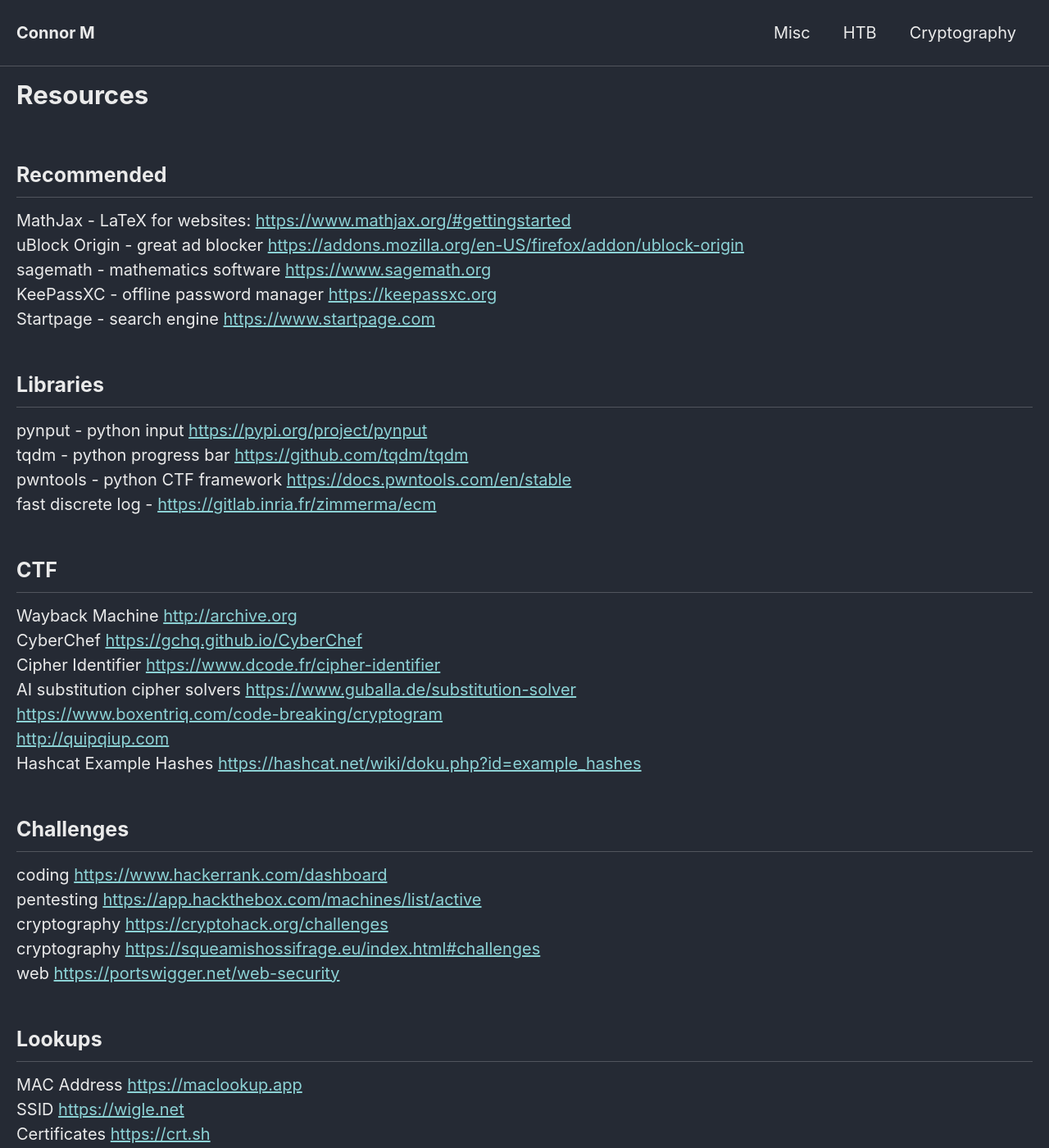
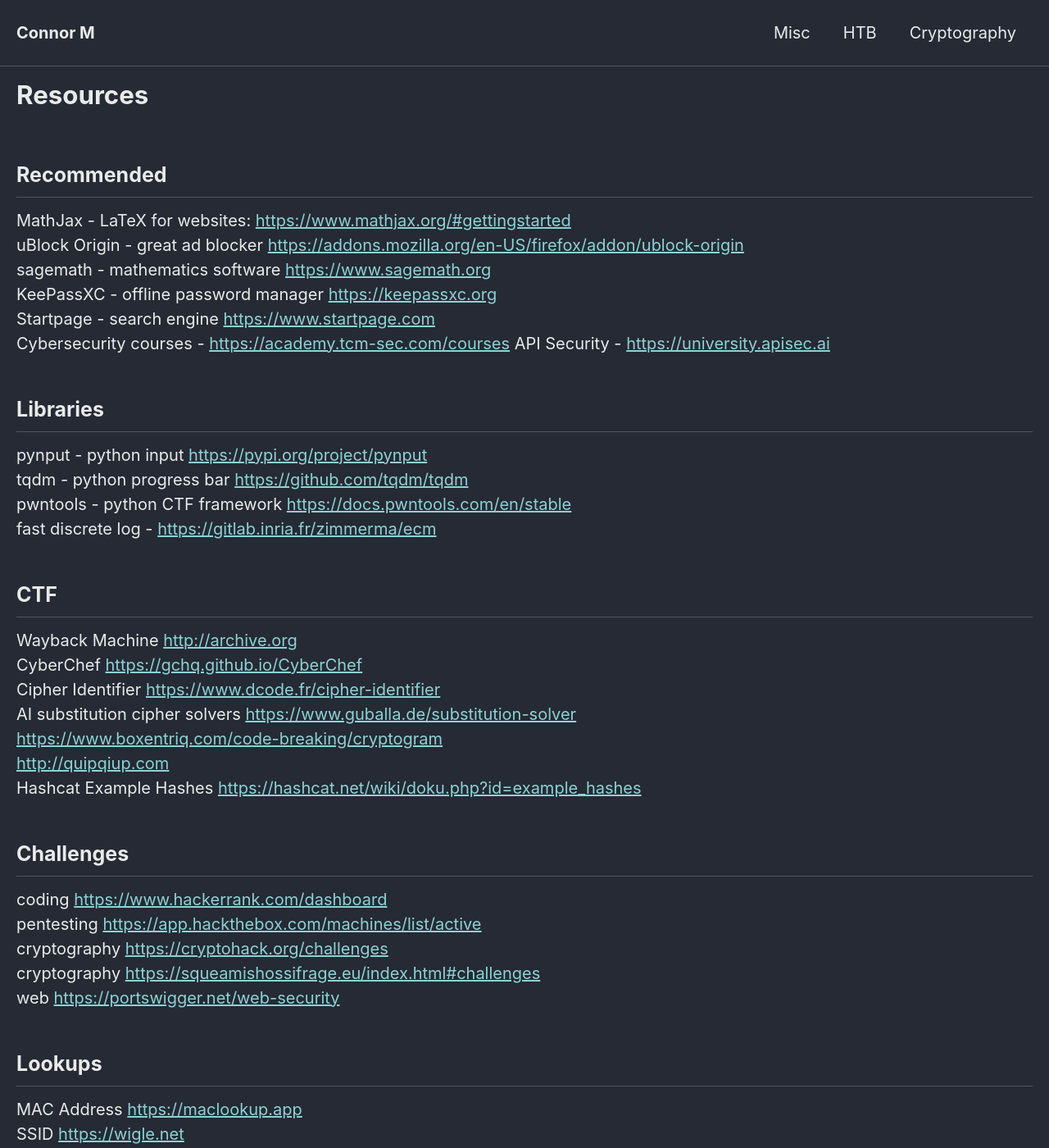
Before and after one commit to Connor-McCartney/Connor-McCartney.github.io, a Jekyll site: the page built from _pages/misc/resources.md, in a window 1280 px wide and 1400 px high. Shown: the whole window at 82% size. Built offline with Jekyll 4.4.1, drawn with Linux system fonts in a browser that asks for light colours; cached includes are drawn as plain includes; some of the changed text lies outside the part shown.

Commit message:
Update resources.md

```diff
--- a/_pages/misc/resources.md
+++ b/_pages/misc/resources.md
@@ -10,6 +10,8 @@ uBlock Origin - great ad blocker <https://addons.mozilla.org/en-US/firefox/addon
 sagemath - mathematics software <https://www.sagemath.org> <br>
 KeePassXC - offline password manager <https://keepassxc.org> <br>
 Startpage - search engine <https://www.startpage.com> <br>
+Cybersecurity courses - <https://academy.tcm-sec.com/courses>
+API Security - <https://university.apisec.ai>
 
 ## Libraries
 
```
Also changed, not shown: other parts of _pages/misc/resources.md (+1 -0 lines).
